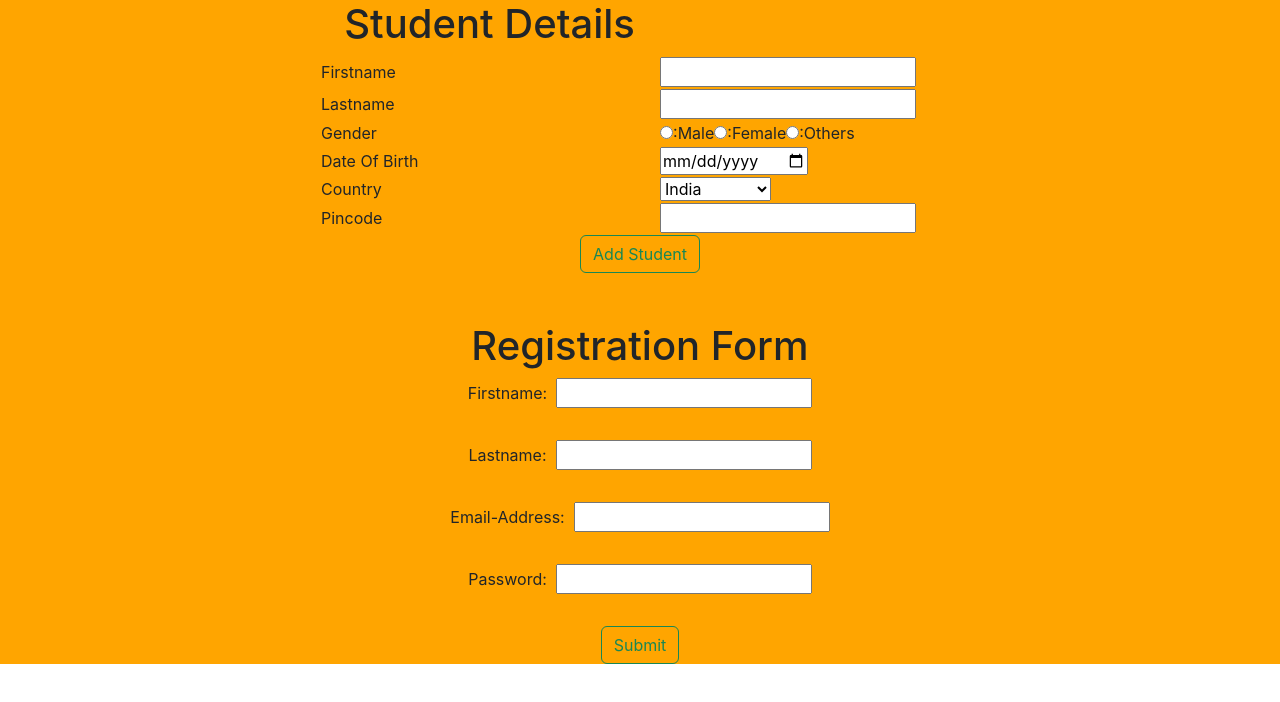
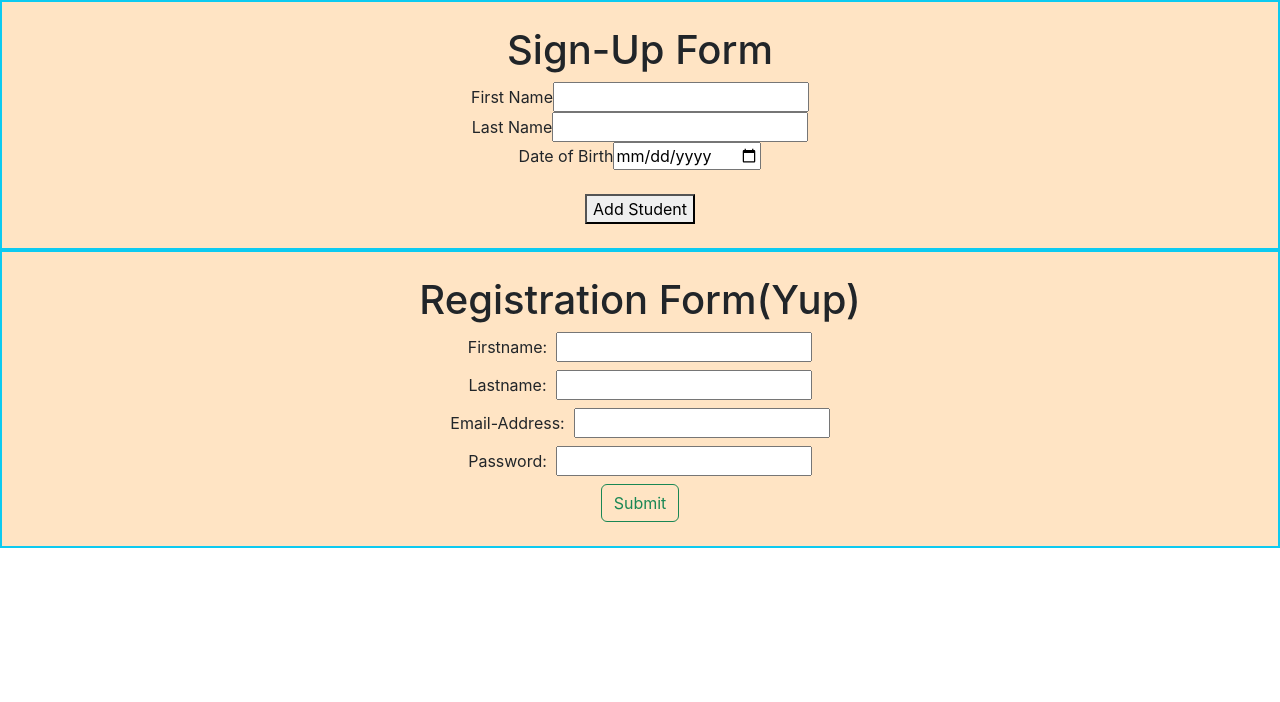
Before and after one commit to GautamKumarPilla/reduxtools, a React (Create React App) app: page / in a window 1280 px wide. Shown: the top 702 px of the page. Built offline with nearby package versions, Linux system fonts and the light colour scheme; the HTML template or start-up script is replaced by a standard one.

Commit message:
Formik approaches

```diff
--- a/src/App.js
+++ b/src/App.js
@@ -1,12 +1,12 @@
 import logo from './logo.svg';
 import './App.css';
-import Studentform from './Studentform';
-import Signup from './Signupform';
+import Signup from './Signupform-yup';
+import Signups from './Signupform';
 
 function App() {
   return (
-    <div style={{backgroundColor:"orange"}}>
-      <Studentform/>
+    <div style={{backgroundColor:"bisque"}}>
+      <Signups/>
       <Signup/>
     </div>
   );
--- /dev/null
+++ b/src/Signupform-yup.jsx
@@ -0,0 +1,45 @@
+import React from "react";            //using useFormik hook & Yup
+import {useFormik} from "formik";
+import * as Yup from 'yup';
+
+function Signup(props){
+
+    const myform = useFormik({
+        initialValues:{
+            firstname:'',
+            lastname:'',
+            email:'',
+            password:''
+        },
+        validationSchema:Yup.object({
+            firstname:Yup.string().max(20).required("*firstname is a mandatory field"),
+            lastname:Yup.string().max(20).required("*lastname is a mandatory field"),
+            email:Yup.string().email('given email is not valid').required("*please enter email"),
+            password:Yup.string().matches(/^(?=.*[0-9])(?=.*[a-z])(?=.*[A-Z]).{8,16}$/,"given password is not in the required format").required("*enter password")
+        }),
+        onSubmit:(values)=>{
+          console.log(values)
+        }
+    })
+    return(
+        <div align="center" className='border border-2 border-info p-4'>
+         <h1>Registration Form(Yup)</h1>
+        <form onSubmit={myform.handleSubmit} autoComplete=''>
+           <label htmlFor="firstname">Firstname:</label>&nbsp;&nbsp;
+            <input type="text" name="firstname" id="firstname" onBlur={myform.handleBlur} onChange={myform.handleChange} value={myform.values.firstname}/>
+            <h5>{myform.touched.firstname && myform.errors.firstname}</h5>
+            <label htmlFor="lastname">Lastname:</label>&nbsp;&nbsp;
+            <input type="text" name="lastname" id="lastname" onBlur={myform.handleBlur} onChange={myform.handleChange} value={myform.values.lastname}/>
+            <h5>{myform.touched.lastname && myform.errors.lastname}</h5>
+            <label htmlFor="email">Email-Address:</label>&nbsp;&nbsp;
+            <input type="email" name="email" id="email" onBlur={myform.handleBlur} onChange={myform.handleChange} value={myform.values.email}/>
+            <h5>{myform.touched.email && myform.errors.email}</h5>
+            <label htmlFor="password">Password:</label>&nbsp;&nbsp;
+            <input type="password" name="password" id="password" onBlur={myform.handleBlur} onChange={myform.handleChange} value={myform.values.password}/>
+            <h5>{myform.touched.password && myform.errors.password}</h5>
+            <button type="submit" className="btn btn-outline-success">Submit</button>
+        </form>
+        </div>
+    )
+}
+export default Signup;
--- a/src/Signupform.jsx
+++ b/src/Signupform.jsx
@@ -1,45 +1,46 @@
-import React from "react";
-import {useFormik} from "formik";
-import * as Yup from 'yup';
+import { useFormik } from "formik"
 
-function Signup(props){
+function formikForm(values){
+  var errors={};
+  if(!values.firstname){
+    errors.firstname='*firstname is required'
+  }
+  if(!values.dob){
+    errors.dob='*please input your dob'
+  }
+  return errors;
+}
 
-    const myform = useFormik({
+function Signups() {
+  var myform = useFormik({
     initialValues:{
       firstname:'',
       lastname:'',
-            email:'',
-            password:''
+      dob:''
     },
-        validationSchema:Yup.object({
-            firstname:Yup.string().max(20).required("*firstname is a mandatory field"),
-            lastname:Yup.string().max(20).required("*lastname is a mandatory field"),
-            email:Yup.string().email('given email is not valid').required("*please enter email"),
-            password:Yup.string().matches(/^(?=.*[0-9])(?=.*[a-z])(?=.*[A-Z]).{8,16}$/,"given password is not in the required format").required("*enter password")
-        }),
+    validate:formikForm,
     onSubmit:(values)=>{
-          console.log(values)
+      console.log("onsubmit",values)
     }
   })
-    return(
-        <div align="center">
-         <h1>Registration Form</h1>
-        <form onSubmit={myform.handleSubmit} autoComplete=''>
-           <label htmlFor="firstname">Firstname:</label>&nbsp;&nbsp;
-            <input type="text" name="firstname" id="firstname" onBlur={myform.handleBlur} onChange={myform.handleChange} value={myform.values.firstname}/><br/><br/>
-            <h5>{myform.touched.firstname && myform.errors.firstname}</h5>
-            <label htmlFor="lastname">Lastname:</label>&nbsp;&nbsp;
-            <input type="text" name="lastname" id="lastname" onChange={myform.handleChange} value={myform.values.lastname}/><br/><br/>
-            <h5>{myform.touched.lastname && myform.errors.lastname}</h5>
-            <label htmlFor="email">Email-Address:</label>&nbsp;&nbsp;
-            <input type="email" name="email" id="email" onChange={myform.handleChange} value={myform.values.email}/><br/><br/>
-            <h5>{myform.touched.email && myform.errors.email}</h5>
-            <label htmlFor="password">Password:</label>&nbsp;&nbsp;
-            <input type="password" name="password" id="password" onChange={myform.handleChange} value={myform.values.password}/><br/><br/>
-            <h5>{myform.touched.password && myform.errors.password}</h5>
-            <button type="submit" className="btn btn-outline-success">Submit</button>
+  console.log(myform.touched)
+  return (
+    <div align="center" className='border border-2 border-info p-4'>
+      <h1>Sign-Up Form</h1>
+      <form onSubmit={myform.handleSubmit}>
+        <label htmlFor="fn">First Name</label>
+        <input type="text" name="firstname" onChange={myform.handleChange} onBlur={myform.handleBlur}/>
+        <div>{myform.touched.firstname && myform.errors.firstname}</div>
+        <label htmlFor="ln">Last Name</label>
+        <input type="text" name="lastname" onChange={myform.handleChange} onBlur={myform.handleBlur}/>
+        <div>{myform.touched.lastname && myform.errors.lastname}</div>
+        <label htmlFor="db">Date of Birth</label>
+        <input type="date" name="dob" onChange={myform.handleChange} onBlur={myform.handleBlur}/>
+        <div>{myform.touched.dob && myform.errors.dob}</div>
+        <br></br>
+        <button type="submit">Add Student</button>
       </form>
     </div>
   )
 }
-export default Signup;
+export default Signups
--- a/src/Studentform.jsx
+++ b/src/Studentform.jsx
@@ -1,4 +1,4 @@
-import React, { useState } from "react";
+import React, { useState } from "react";        //normal html5 version form validations
 
 function Studentform(){
   const[newstudent,setnewstudent]= useState({
```
Also changed, not shown: src/Signupform-fieldcomp.jsx (added, +46 -0 lines), src/Signupform-formikcomp.jsx (added, +46 -0 lines), src/Signupfrom-getFieldprops.jsx (added, +39 -0 lines). Lines whose indentation alone changed are shown as unchanged.
